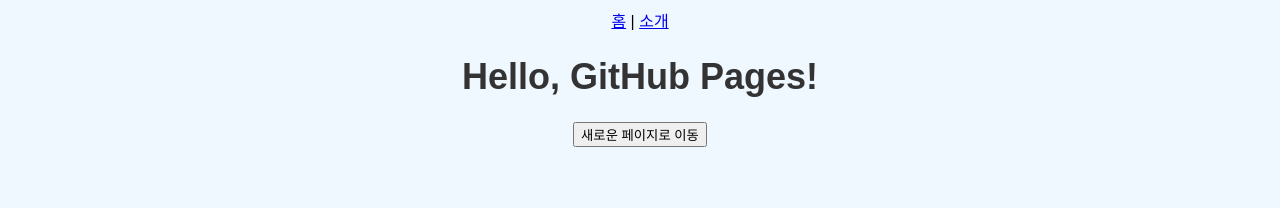
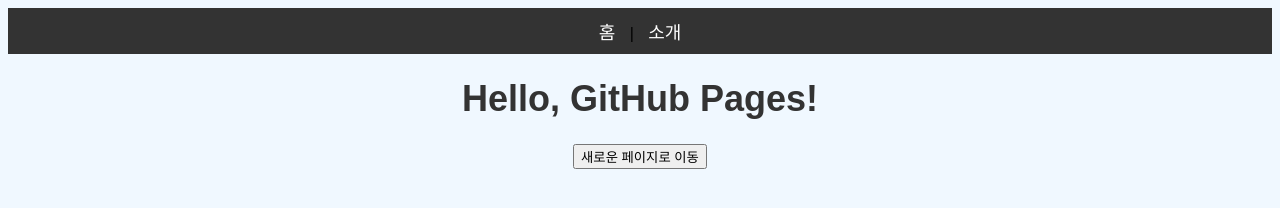
Before and after one commit to PortfolioChoi/mywebsite, a plain HTML site: page index.html in a window 1280 px wide. Drawn offline with Linux system fonts and the light colour scheme.

Commit message:
Update style.css

```diff
--- a/style.css
+++ b/style.css
@@ -8,3 +8,19 @@ h1 {
     color: #333; /* 글씨 색 어두운 회색 */
     font-size: 36px; /* 글씨 크기 키우기 */
 }
+nav {
+    background-color: #333;
+    padding: 10px;
+    text-align: center;
+}
+
+nav a {
+    color: white;
+    text-decoration: none;
+    margin: 10px;
+    font-size: 18px;
+}
+
+nav a:hover {
+    text-decoration: underline;
+}
```
